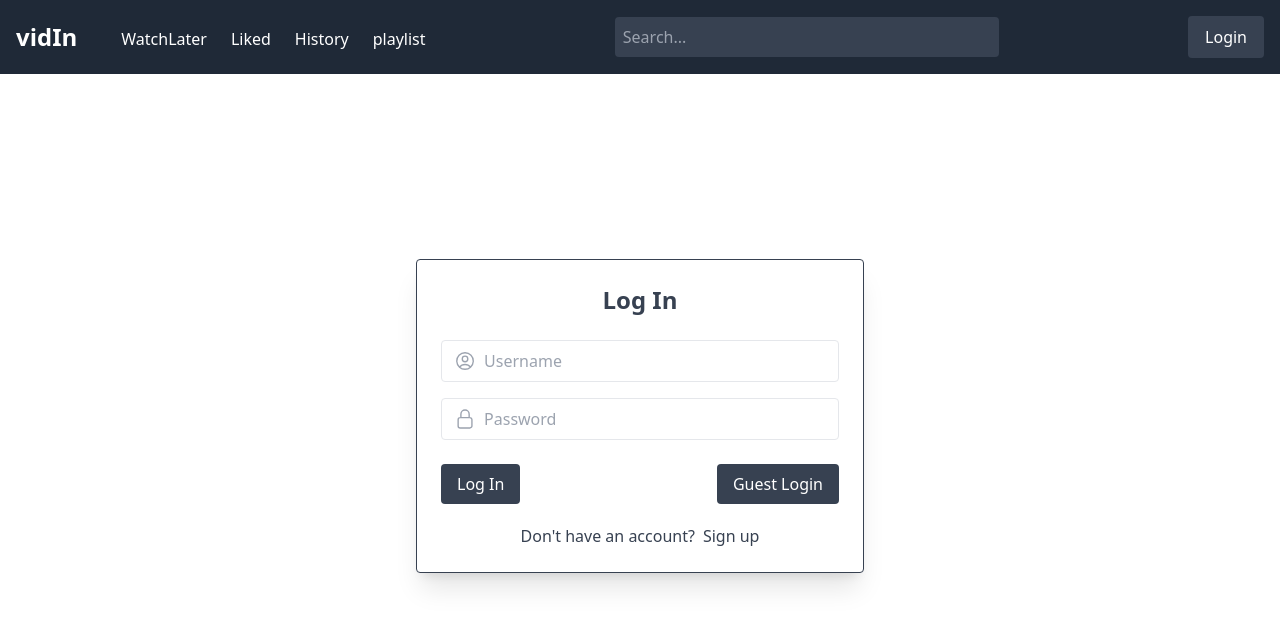
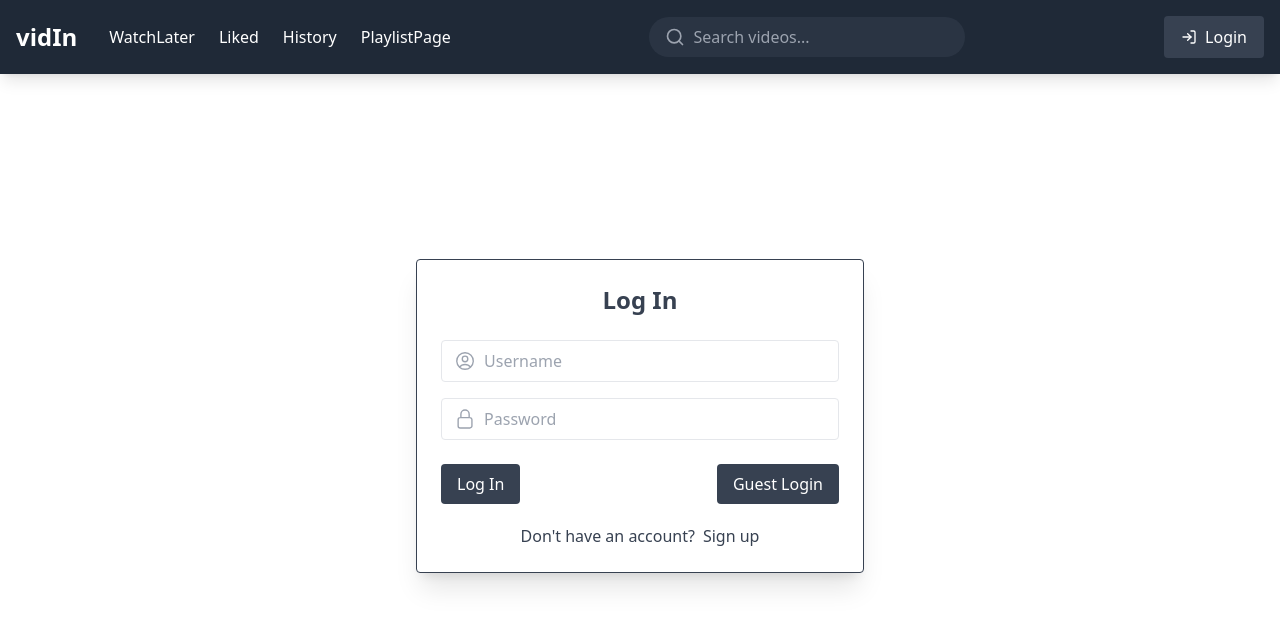
Before and after one commit to RaviPratihast/vidin, a React (Create React App) app: page /login in a window 1280 px wide. Shown: the top 626 px of the page. Built offline with nearby package versions, Linux system fonts and the light colour scheme.

Commit message:
style: changes in search items

```diff
--- a/src/component/Header/header.jsx
+++ b/src/component/Header/header.jsx
@@ -1,4 +1,5 @@
 import React, { useState } from "react";
+import { Menu, Search, LogOut, LogIn } from "lucide-react"; // Importing icons from Lucide
 import { Button } from "../index-component";
 import { NavLink, useNavigate } from "react-router-dom";
 import { useVideo } from "../../Context/Video-Context/VideoContext";
@@ -21,82 +22,99 @@ const Header = () => {
     navigate("/");
   };
 
-  function handleClick(event) {
-    if (event.target.innerHTML === "Logout") {
+  const handleClick = (event) => {
+    if (stateAuth.loggedIn) {
       dispatchAuth({ type: "USER_LOGOUT" });
       navigate("/login");
       toast.success("Logged Out");
-    }
-    if (event.target.innerHTML === "Login") {
+    } else {
       navigate("/login");
     }
-  }
+  };
 
   return (
-    <header className="fixed top-0 left-0 w-full bg-gray-800 text-white p-4 flex items-center justify-between z-10">
+    <header className="fixed top-0 left-0 w-full bg-gray-800 text-white p-4 flex items-center justify-between z-10 shadow-lg">
+
       <div className="flex items-center">
         <Button
           className="mr-4 md:hidden"
           onClick={() => setMenuOpen(!menuOpen)}
         >
-          <svg
-            className="w-6 h-6"
-            fill="none"
-            stroke="currentColor"
-            viewBox="0 0 24 24"
-            xmlns="http://www.w3.org/2000/svg"
-          >
-            <path
-              strokeLinecap="round"
-              strokeLinejoin="round"
-              strokeWidth={2}
-              d="M4 6h16M4 12h16m-7 6h7"
-            />
-          </svg>
+          <Menu className="w-6 h-6 text-white" />
         </Button>
 
-        {menuOpen && (
-          <div className="absolute top-16 left-0 w-full bg-gray-800 text-white p-4 md:hidden">
-            <nav>
-              <ul className="flex gap-6">
-                <NavLink to="/watchLater">WatchLater</NavLink>
-                <NavLink to="/liked">Liked</NavLink>
-                <NavLink to="/history">History</NavLink>
-                <NavLink to="/playlistPage">playlist</NavLink>
-              </ul>
-            </nav>
-          </div>
-        )}
+        <NavLink to="/" className="text-2xl font-bold">
+          vidIn
+        </NavLink>
 
-        <NavLink to="/">
-          <span className="text-2xl font-bold">vidIn</span>
-        </NavLink>
-        <div className="hidden lg:flex ml-11 mt-1">
+
+        <nav className="hidden lg:flex ml-8">
           <ul className="flex gap-6">
-            <NavLink to="/watchLater">WatchLater</NavLink>
-            <NavLink to="/liked">Liked</NavLink>
-            <NavLink to="/history">History</NavLink>
-            <NavLink to="/playlistPage">playlist</NavLink>
+            {["WatchLater", "Liked", "History", "PlaylistPage"].map((item) => (
+              <NavLink
+                key={item}
+                to={`/${item.toLowerCase()}`}
+                className="hover:text-gray-400"
+                activeClassName="text-gray-400"
+              >
+                {item}
+              </NavLink>
+            ))}
           </ul>
+        </nav>
+      </div>
+
+
+      {menuOpen && (
+        <div className="absolute top-16 left-0 w-full bg-gray-800 text-white p-4 md:hidden">
+          <nav>
+            <ul className="flex flex-col gap-4">
+              {["WatchLater", "Liked", "History", "PlaylistPage"].map((item) => (
+                <NavLink
+                  key={item}
+                  to={`/${item.toLowerCase()}`}
+                  className="hover:text-gray-400"
+                  activeClassName="text-gray-400"
+                >
+                  {item}
+                </NavLink>
+              ))}
+            </ul>
+          </nav>
+        </div>
+      )}
+
+
+      <div className="hidden md:flex items-center">
+        <div className="flex items-center bg-gray-700/50 rounded-full px-4 py-2">
+          <Search className="w-5 h-5 text-gray-400" />
+          <input
+            type="text"
+            placeholder="Search videos..."
+            className="bg-transparent border-none focus:outline-none ml-2 w-64 text-white placeholder-gray-400"
+            value={searchTerm}
+            onChange={handleSearch}
+          />
         </div>
       </div>
 
-      <div className="hidden md:flex items-center justify-center">
-        <input
-          type="text"
-          value={searchTerm}
-          onChange={handleSearch}
-          placeholder="Search..."
-          className="p-2 rounded bg-gray-700 text-white w-96 focus:outline-none focus:ring-2 focus:ring-gray-500"
-        />
-      </div>
 
       <div className="flex items-center">
         <Button
           onClick={handleClick}
-          className="bg-gray-700 text-white py-2 px-4 rounded border border-transparent hover:bg-gray-600 hover:border-white"
+          className="bg-gray-700 text-white py-2 px-4 rounded border border-transparent hover:bg-gray-600 hover:border-white flex items-center gap-2"
         >
-          {stateAuth.loggedIn ? "Logout" : "Login"}
+          {stateAuth.loggedIn ? (
+            <>
+              <LogOut className="w-4 h-4" />
+              Logout
+            </>
+          ) : (
+            <>
+              <LogIn className="w-4 h-4" />
+              Login
+            </>
+          )}
         </Button>
       </div>
     </header>
```
